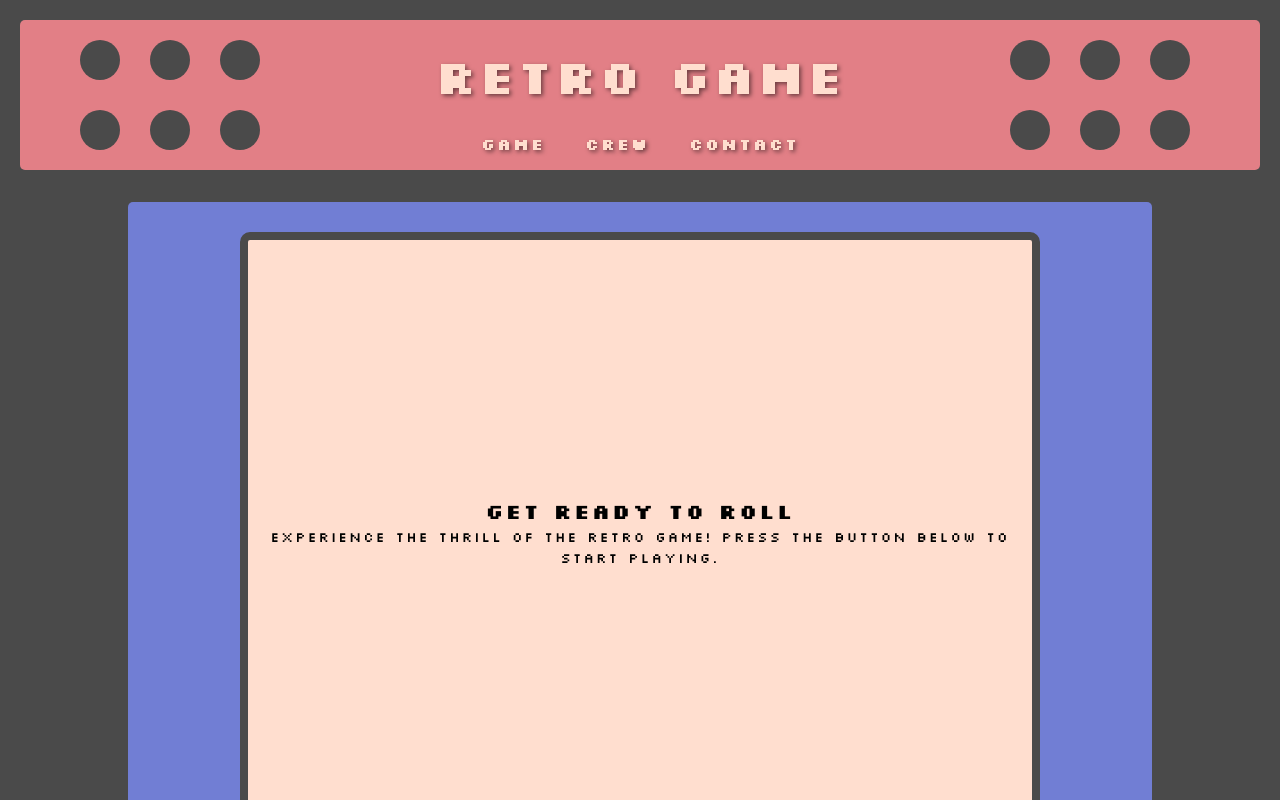
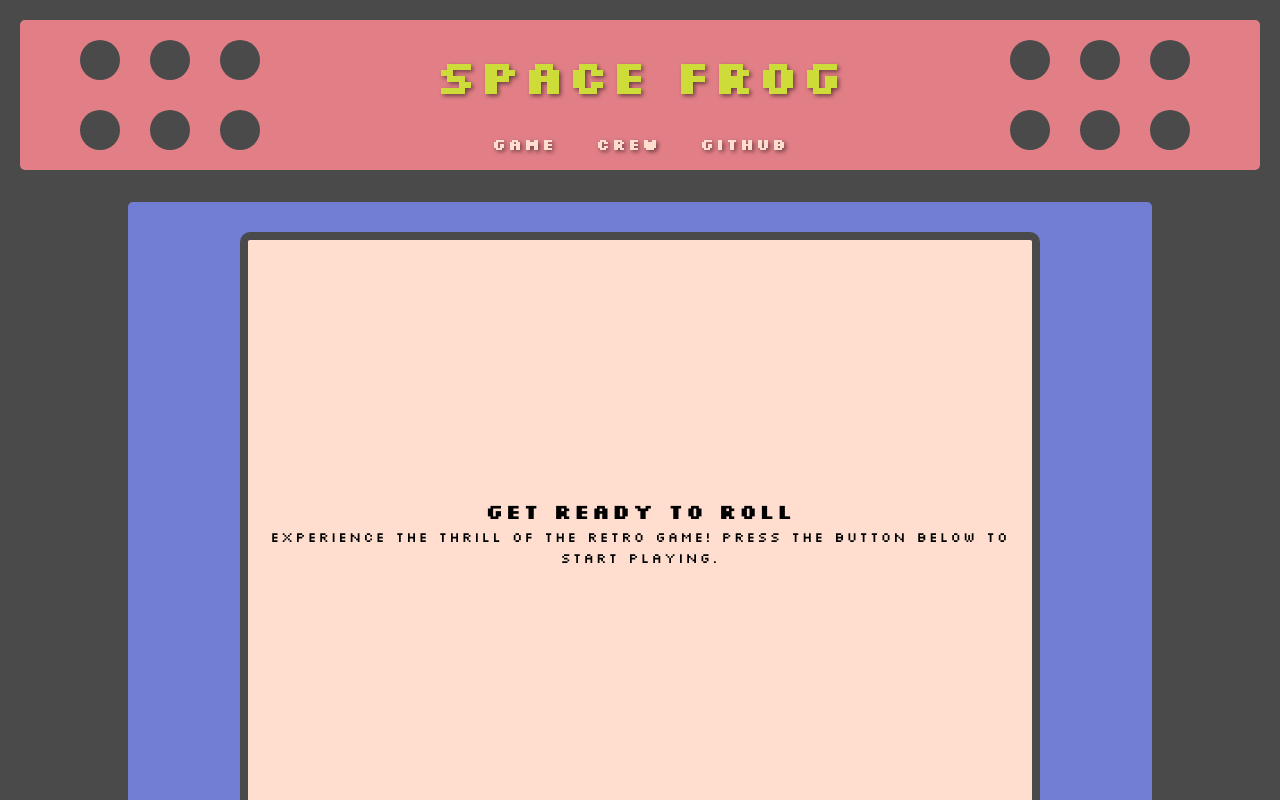
Before and after one commit to Thomas-Tomo/retro_game, a website: page index.html in a window 1280 px wide. Shown: the top 800 px of the page. Drawn offline with Linux system fonts and the light colour scheme.

Commit message:
Feat: fix info on site

```diff
--- a/css/style.css
+++ b/css/style.css
@@ -25,11 +25,6 @@ img {
   width: 100%;
 }
 
-h1,
-p {
-  color: black;
-}
-
 body {
   background-color: #4a4a4a;
 }
@@ -38,6 +33,14 @@ h1 {
   font-size: 36px;
   text-transform: uppercase;
   letter-spacing: 2px;
+}
+
+#spacefrog {
+  color: var(--accent-color);
+}
+
+p {
+  color: black;
 }
 
 header {
--- a/index.html
+++ b/index.html
@@ -4,7 +4,7 @@
 <head>
   <meta charset="UTF-8" />
   <meta name="viewport" content="width=device-width, initial-scale=1.0" />
-  <title>Retro Game</title>
+  <title>SPACE FROG</title>
   <link rel="stylesheet" href="css/style.css" />
   <link rel="stylesheet" href="css/index.css" />
 
@@ -23,7 +23,7 @@
         <div class="circle"></div>
       </div>
       <div class="title">
-        <h1><a href="/index.html">Retro Game</a></h1>
+        <h1 ><a id="spacefrog" href="/index.html">space frog</a></h1>
         <nav>
           <ul>
             <li>
@@ -35,7 +35,7 @@
               <audio id="click-sound-2" src="assets/sounds/onebeep.mp3"></audio>
             </li>
             <li>
-              <a class="headLink" id="links-3" href="#footer">Contact</a>
+              <a class="headLink" id="links-3" href="#footer">github</a>
               <audio id="click-sound-3" src="assets/sounds/onebeep.mp3"></audio>
             </li>
           </ul>
```
Also changed, not shown: team.html (+2 -2 lines).
